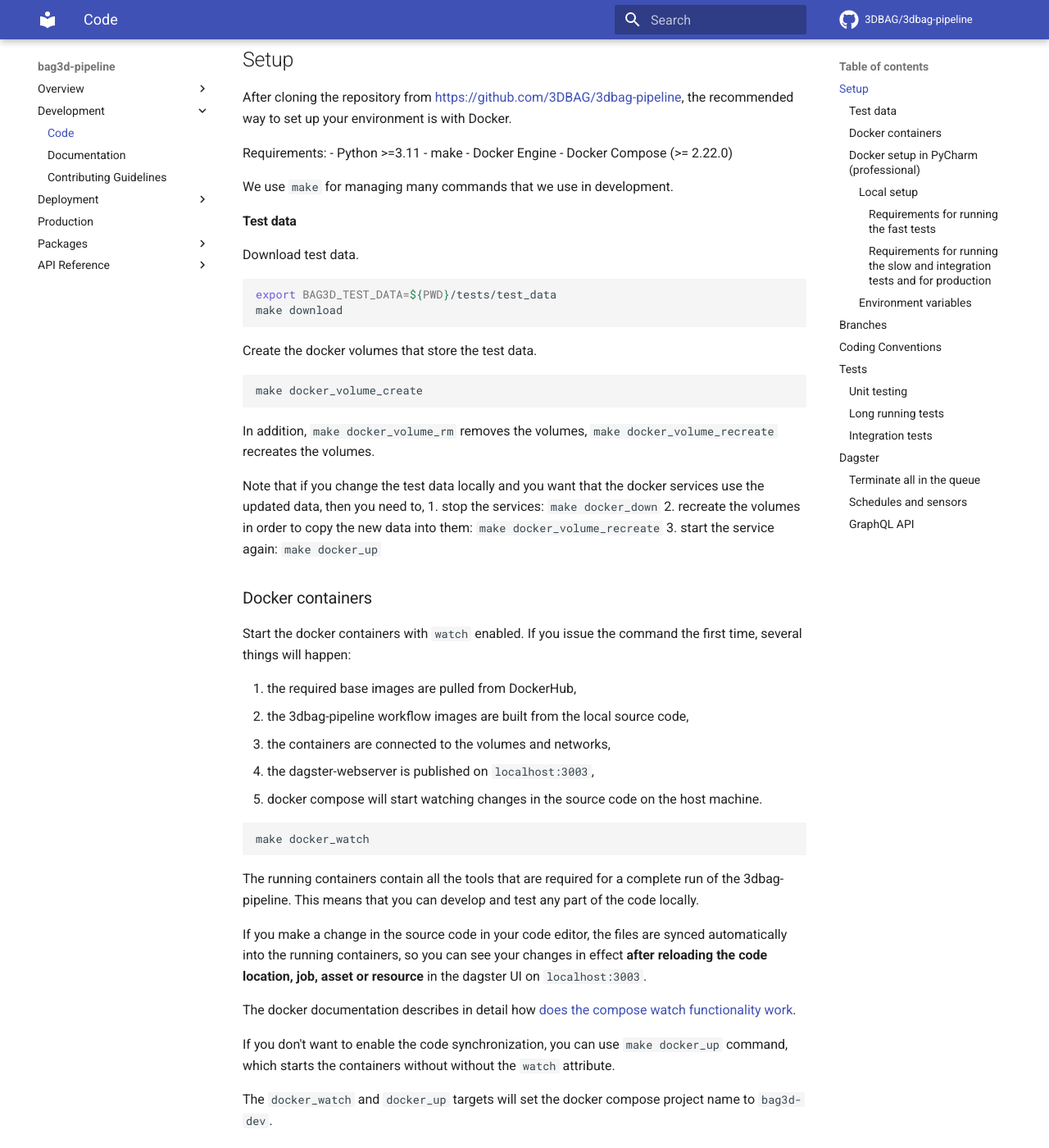
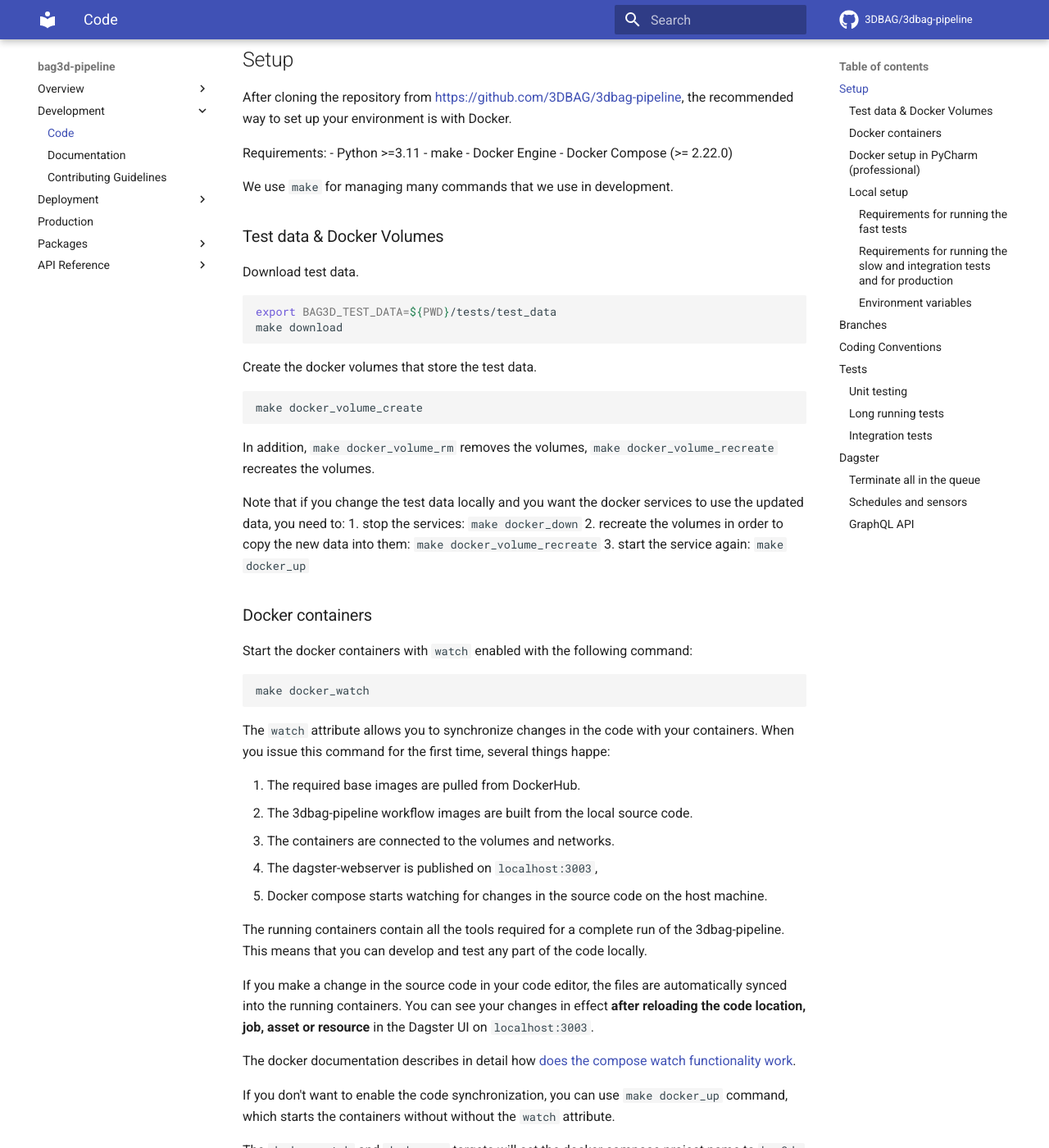
Before and after one commit to 3DBAG/3dbag-pipeline, an MkDocs documentation site: the page built from docs/development/code.md, in a window 1280 px wide and 1400 px high, scrolled down 241 px. Shown: the whole window at 82% size. Built offline with MkDocs 1.6.1 and Material for MkDocs 9.7.7, drawn with Linux system fonts in a browser that asks for light colours; comment, search, counter and statistics services are not loaded; some of the changed text lies outside the part shown.

Commit message:
first update code.md

````diff
--- a/docs/development/code.md
+++ b/docs/development/code.md
@@ -14,7 +14,7 @@
 
 We use `make` for managing many commands that we use in development.
 
-#### Test data
+### Test data & Docker Volumes
 
 Download test data.
 
@@ -31,30 +31,31 @@
 
 In addition, `make docker_volume_rm` removes the volumes, `make docker_volume_recreate` recreates the volumes.
 
-Note that if you change the test data locally and you want that the docker services use the updated data, then you need to,
+Note that if you change the test data locally and you want the docker services to use the updated data, you need to:
 1. stop the services: `make docker_down`
 2. recreate the volumes in order to copy the new data into them: `make docker_volume_recreate`
 3. start the service again: `make docker_up`
 
 ### Docker containers
 
-Start the docker containers with `watch` enabled.
-If you issue the command the first time, several things will happen:
-
-1. the required base images are pulled from DockerHub,
-2. the 3dbag-pipeline workflow images are built from the local source code,
-3. the containers are connected to the volumes and networks,
-4. the dagster-webserver is published on `localhost:3003`,
-5. docker compose will start watching changes in the source code on the host machine.
+Start the docker containers with `watch` enabled with the following command:
 
 ```shell
 make docker_watch
 ```
 
-The running containers contain all the tools that are required for a complete run of the 3dbag-pipeline.
+The `watch` attribute allows you to synchronize changes in the code with your containers. When you issue this command for the first time, several things happe:
+
+1. The required base images are pulled from DockerHub.
+2. The 3dbag-pipeline workflow images are built from the local source code.
+3. The containers are connected to the volumes and networks.
+4. The dagster-webserver is published on `localhost:3003`,
+5. Docker compose starts watching for changes in the source code on the host machine.
+
+The running containers contain all the tools required for a complete run of the 3dbag-pipeline.
 This means that you can develop and test any part of the code locally.
 
-If you make a change in the source code in your code editor, the files are synced automatically into the running containers, so you can see your changes in effect **after reloading the code location, job, asset or resource** in the dagster UI on `localhost:3003`.
+If you make a change in the source code in your code editor, the files are automatically synced into the running containers. You can see your changes in effect **after reloading the code location, job, asset or resource** in the Dagster UI on `localhost:3003`.
 
 The docker documentation describes in detail how [does the compose watch functionality work](https://docs.docker.com/compose/how-tos/file-watch/).
 
@@ -81,16 +82,16 @@
 
 For further details, see the [PyCharm documentation](https://www.jetbrains.com/help/pycharm/using-docker-compose-as-a-remote-interpreter.html#run).
 
-#### Local setup
+### Local setup
 
-You need to have the workflow packages set up in their own virtual environments in `/venvs`.
-The virtual environment names follow the pattern of `venv_<package>`. You need to set up:  `/venvs/venv_core`, `/venvs/venv_party_walls` and `/venvs/venv_floors_estimation`
+For development purposes, you should also create a local virtual environment and install the required packages from `requirements-dev.txt`.
 
-The dagster UI (dagster-webserver) is installed and run separately from the *bag3d* packages, as done in our deployment setup.
-Create another virtual environment for the `dagster-webserver` and install the required packages from `requirements_dagster_webserver.txt`.
+You can do this in one step with:
+
+
 
 ```bash
-pip install -r requirements_dagster_webserver.txt
+make local_venv
 ```
 
 To set up all this in one step you can run (make sure you've set the .env variables):
````
